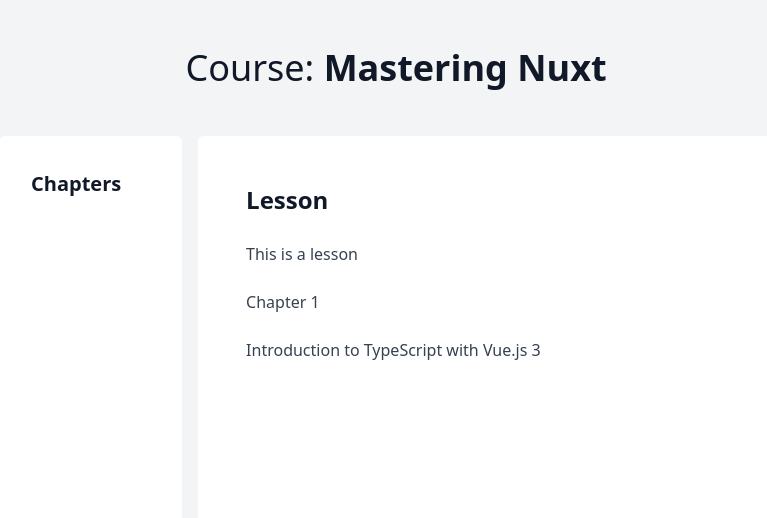
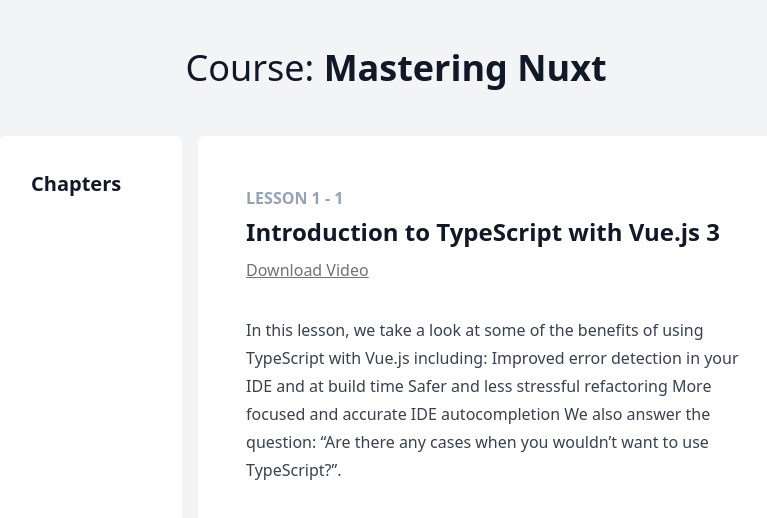
Before and after one commit to MarineGlawnick/mastering-nuxt-3, a Nuxt app: page /course/chapter/1-chapter-1/lesson/1-introduction-to-typescript-with-vue-js-3 in a window 1280 px wide. Shown: the top 518 px of the page, without its empty margins (244-1011 px from the left). Built offline with nearby package versions, Linux system fonts and the light colour scheme.

Commit message:
1-5-update-lesson-styling

```diff
--- a/pages/course/chapter/[chapterSlug]/lesson/[lessonSlug].vue
+++ b/pages/course/chapter/[chapterSlug]/lesson/[lessonSlug].vue
@@ -1,8 +1,23 @@
 <template>
-  <h2>Lesson</h2>
-  <p>This is a lesson</p>
-  <p>{{ chapter.title }}</p>
-  <p>{{ lesson.title }}</p>
+  <div>
+    <p class="mt-0 uppercase font-bold text-slate-400 mb-1">
+      Lesson {{ chapter.number }} - {{ lesson.number }}
+    </p>
+    <h2 class="my-0">{{ lesson.title }}</h2>
+    <div class="flex space-x-4 mt-2 mb-8">
+      <a
+          v-if="lesson.sourceUrl"
+          class="font-normal text-md text-gray-500"
+          :href="lesson.sourceUrl"
+      >
+        Download Source Code
+      </a>
+      <a v-if="lesson.downloadUrl" class="font-normal text-md text-gray-500">
+        Download Video
+      </a>
+    </div>
+    <p>{{ lesson.text }}</p>
+  </div>
 </template>
 
 <script setup>
```
